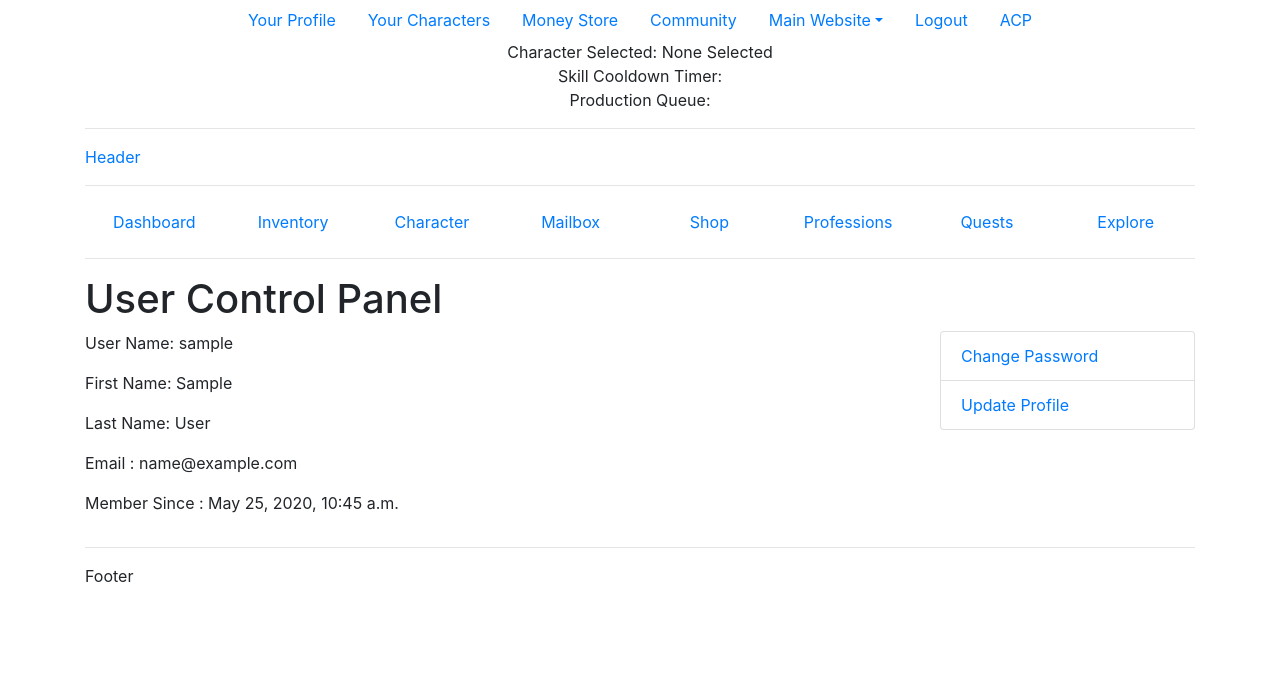
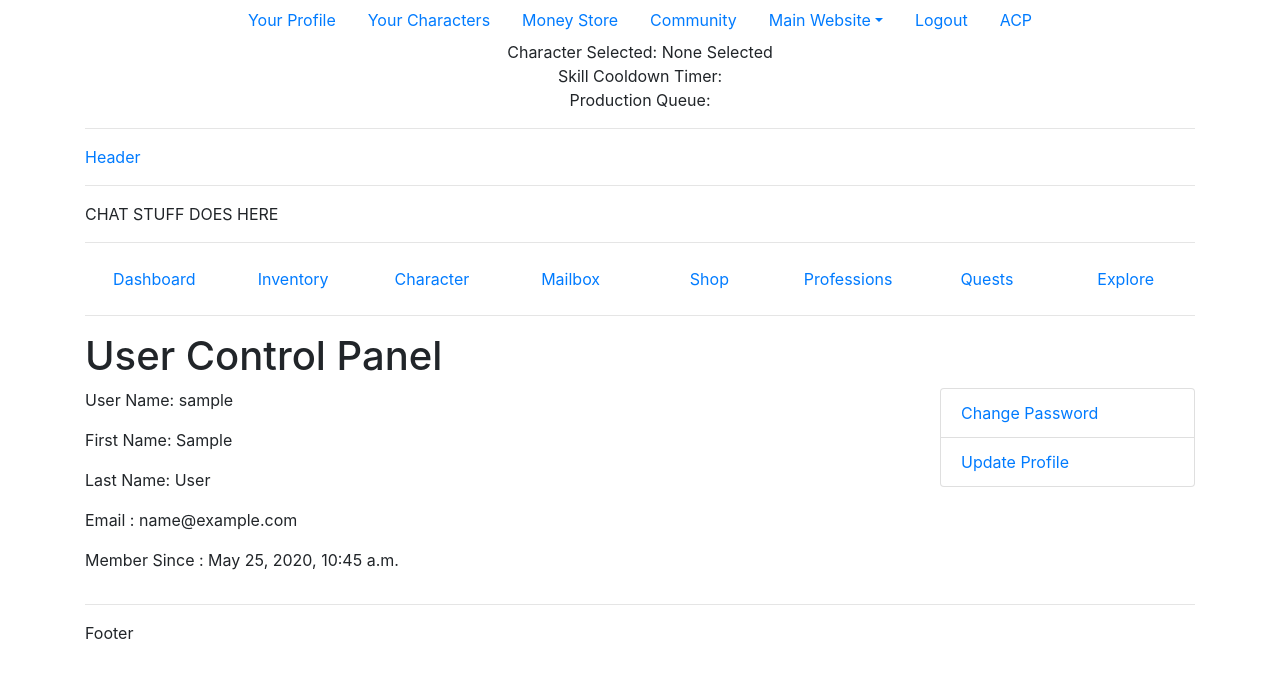
Before and after one commit to Robtych121/WebRPG, a Django app: page /accounts/ucp/ in a window 1280 px wide. Shown: the top 678 px of the page. Run offline with Django 3.2, Linux system fonts and the light colour scheme; the visitor is signed in with stand-in values (Sample User, id 1); data comes from the database, SQL or seed files in the repository; data that the repository does not hold is empty; some libraries are stand-ins or nearby versions.

Commit message:
added area for chat box

```diff
--- a/templates/partials/header.html
+++ b/templates/partials/header.html
@@ -3,6 +3,8 @@
         <hr>
         {% if user.is_authenticated %}
         <a href="{% url 'game_dashboard'%}">Header</a>
+        <hr>
+        CHAT STUFF DOES HERE
         {% else %}
         <a href="{% url 'home' %}">Header</a>
         {% endif %}
```
